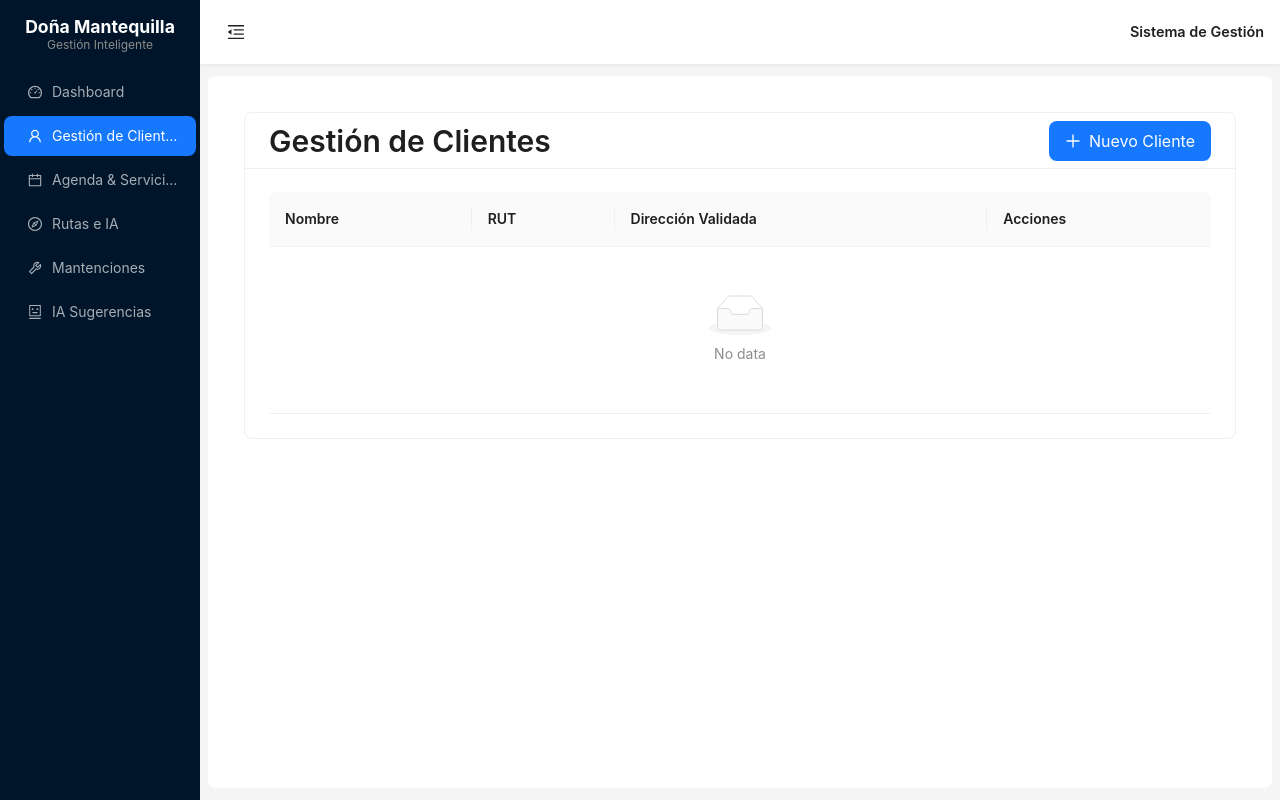
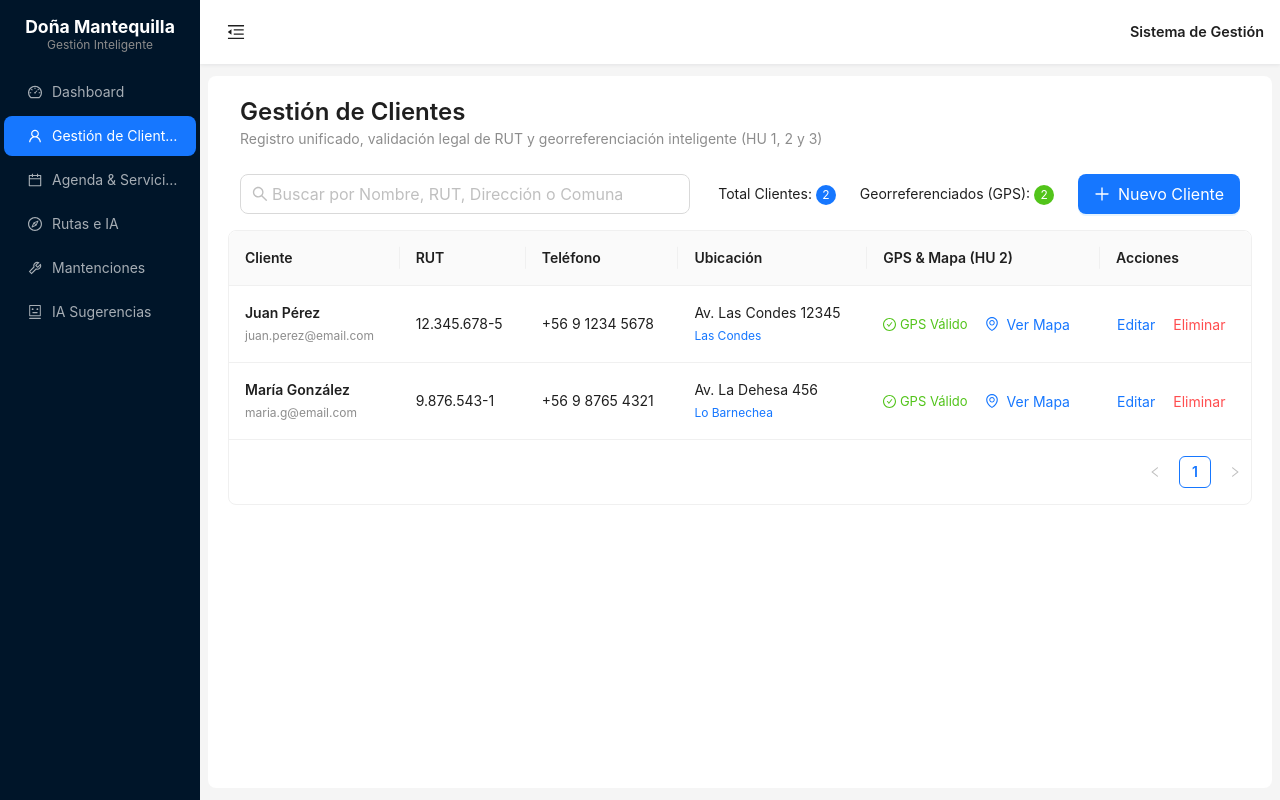
Before and after one commit to antoniofontanilla/Do-a-mantequilla-website, a React (Vite) app: page / in a window 1280 px wide. Built offline with nearby package versions, Linux system fonts and the light colour scheme.

Commit message:
style: restaurar UI original (buscadores, badges y columnas) manteniendo responsive

```diff
--- a/src/pages/clientes/ClientesPage.tsx
+++ b/src/pages/clientes/ClientesPage.tsx
@@ -8,7 +8,9 @@ import {
   Card,
   Space,
   Typography,
-  Tag,
+  Badge,
+  Row,
+  Col,
   Alert,
   AutoComplete,
 } from "antd";
@@ -17,27 +19,58 @@ import {
   EnvironmentOutlined,
   CheckCircleOutlined,
   WarningOutlined,
+  SearchOutlined,
+  UserAddOutlined,
 } from "@ant-design/icons";
 
 const { Title, Text } = Typography;
+const { TextArea } = Input;
 
 interface Cliente {
   id: string;
   nombre: string;
+  email: string;
   rut: string;
+  telefono: string;
   direccion: string;
+  comuna: string;
   lat?: number;
   lng?: number;
 }
 
+// Datos de prueba originales
+const datosIniciales: Cliente[] = [
+  {
+    id: "1",
+    nombre: "Juan Pérez",
+    email: "juan.perez@email.com",
+    rut: "12.345.678-5",
+    telefono: "+56 9 1234 5678",
+    direccion: "Av. Las Condes 12345",
+    comuna: "Las Condes",
+    lat: -33.38,
+    lng: -70.53,
+  },
+  {
+    id: "2",
+    nombre: "María González",
+    email: "maria.g@email.com",
+    rut: "9.876.543-1",
+    telefono: "+56 9 8765 4321",
+    direccion: "Av. La Dehesa 456",
+    comuna: "Lo Barnechea",
+    lat: -33.35,
+    lng: -70.51,
+  },
+];
+
 export const ClientesPage: React.FC = () => {
-  const [clientes, setClientes] = useState<Cliente[]>([]);
+  const [clientes, setClientes] = useState<Cliente[]>(datosIniciales);
   const [isModalOpen, setIsModalOpen] = useState(false);
   const [isMapModalOpen, setIsMapModalOpen] = useState(false);
   const [selectedCliente, setSelectedCliente] = useState<Cliente | null>(null);
   const [form] = Form.useForm();
 
-  // Estado para la validación de dirección
   const [direccionValidada, setDireccionValidada] = useState<boolean | null>(
     null,
   );
@@ -45,8 +78,6 @@ export const ClientesPage: React.FC = () => {
     lat: number;
     lng: number;
   } | null>(null);
-
-  // Opciones simuladas para Autocomplete
   const [options, setOptions] = useState<{ value: string }[]>([]);
 
   const handleSearchDireccion = (searchText: string) => {
@@ -81,13 +112,14 @@ export const ClientesPage: React.FC = () => {
   };
 
   const handleCreate = (values: any) => {
-    if (!direccionValidada) return;
-
     const nuevoCliente: Cliente = {
       id: Date.now().toString(),
       nombre: values.nombre,
+      email: values.email || "",
       rut: values.rut,
+      telefono: values.telefono || "",
       direccion: values.direccion,
+      comuna: values.comuna || "",
       lat: coordenadas?.lat,
       lng: coordenadas?.lng,
     };
@@ -106,9 +138,16 @@ export const ClientesPage: React.FC = () => {
 
   const columns = [
     {
-      title: "Nombre",
-      dataIndex: "nombre",
-      key: "nombre",
+      title: "Cliente",
+      key: "cliente",
+      render: (_: any, record: Cliente) => (
+        <Space direction="vertical" size={0}>
+          <Text strong>{record.nombre}</Text>
+          <Text type="secondary" style={{ fontSize: "12px" }}>
+            {record.email}
+          </Text>
+        </Space>
+      ),
     },
     {
       title: "RUT",
@@ -116,52 +155,103 @@ export const ClientesPage: React.FC = () => {
       key: "rut",
     },
     {
-      title: "Dirección Validada",
-      dataIndex: "direccion",
-      key: "direccion",
-      render: (text: string, record: Cliente) => (
-        <Space direction="vertical" size="small">
-          <Text>{text}</Text>
+      title: "Teléfono",
+      dataIndex: "telefono",
+      key: "telefono",
+    },
+    {
+      title: "Ubicación",
+      key: "ubicacion",
+      render: (_: any, record: Cliente) => (
+        <Space direction="vertical" size={0}>
+          <Text>{record.direccion}</Text>
+          <Text type="secondary" style={{ fontSize: "12px", color: "#1677ff" }}>
+            {record.comuna}
+          </Text>
+        </Space>
+      ),
+    },
+    {
+      title: "GPS & Mapa (HU 2)",
+      key: "gps",
+      render: (_: any, record: Cliente) => (
+        <Space size="middle">
           {record.lat && record.lng && (
-            <Tag color="green" icon={<CheckCircleOutlined />}>
-              GPS: {record.lat}, {record.lng}
-            </Tag>
+            <Text type="success" style={{ fontSize: "13px" }}>
+              <CheckCircleOutlined /> GPS Válido
+            </Text>
           )}
+          <Button
+            type="link"
+            size="small"
+            icon={<EnvironmentOutlined />}
+            onClick={() => verMapa(record)}
+            style={{ padding: 0 }}
+          >
+            Ver Mapa
+          </Button>
         </Space>
       ),
     },
     {
       title: "Acciones",
       key: "acciones",
-      render: (_: any, record: Cliente) => (
-        <Button
-          icon={<EnvironmentOutlined />}
-          type="primary"
-          ghost
-          onClick={() => verMapa(record)}
-        >
-          Ver en Mapa
+      render: () => (
+        <Space size="middle">
+          <Button type="link" size="small" style={{ padding: 0 }}>
+            Editar
           </Button>
+          <Button type="link" size="small" danger style={{ padding: 0 }}>
+            Eliminar
+          </Button>
+        </Space>
       ),
     },
   ];
 
   return (
-    <div style={{ padding: "24px", maxWidth: "1200px", margin: "0 auto" }}>
-      <Card
-        title={
+    <div style={{ padding: "8px", maxWidth: "1200px", margin: "0 auto" }}>
+      {/* CABECERA (TÍTULOS) */}
+      <div style={{ marginBottom: 24, padding: "0 12px" }}>
+        <Title level={3} style={{ margin: 0 }}>
+          Gestión de Clientes
+        </Title>
+        <Text type="secondary">
+          Registro unificado, validación legal de RUT y georreferenciación
+          inteligente (HU 1, 2 y 3)
+        </Text>
+      </div>
+
+      {/* CONTROLES (BÚSQUEDA Y MÉTRICAS) */}
       <div
         style={{
           display: "flex",
           justifyContent: "space-between",
           alignItems: "center",
           flexWrap: "wrap",
-              gap: "16px",
+          gap: 16,
+          marginBottom: 16,
+          padding: "0 12px",
         }}
       >
-            <Title level={2} style={{ margin: 0 }}>
-              Gestión de Clientes
-            </Title>
+        <Input
+          prefix={<SearchOutlined style={{ color: "#bfbfbf" }} />}
+          placeholder="Buscar por Nombre, RUT, Dirección o Comuna"
+          style={{ maxWidth: "450px", width: "100%" }}
+          size="large"
+        />
+
+        <Space size="large" style={{ flexWrap: "wrap" }}>
+          <Text>
+            Total Clientes: <Badge count={clientes.length} color="#1677ff" />
+          </Text>
+          <Text>
+            Georreferenciados (GPS):{" "}
+            <Badge
+              count={clientes.filter((c) => c.lat).length}
+              color="#52c41a"
+            />
+          </Text>
           <Button
             type="primary"
             icon={<PlusOutlined />}
@@ -170,24 +260,29 @@ export const ClientesPage: React.FC = () => {
           >
             Nuevo Cliente
           </Button>
+        </Space>
       </div>
-        }
-      >
-        {/* TABLA CON SCROLL HORIZONTAL SOLO SI ES NECESARIO */}
+
+      <Card styles={{ body: { padding: 0 } }}>
+        {/* TABLA CON SCROLL HORIZONTAL (LA CLAVE DEL RESPONSIVE) */}
         <div style={{ width: "100%", overflowX: "auto" }}>
           <Table
             columns={columns}
             dataSource={clientes}
             rowKey="id"
-            scroll={{ x: "max-content" }}
+            scroll={{ x: 1000 }} // Asegura que la tabla no se aplaste en celulares
             pagination={{ pageSize: 5 }}
           />
         </div>
       </Card>
 
-      {/* MODAL CREAR CLIENTE */}
+      {/* MODAL CREAR CLIENTE RECONSTRUIDO */}
       <Modal
-        title="Agregar Nuevo Cliente"
+        title={
+          <span>
+            <UserAddOutlined /> Registrar Nuevo Cliente
+          </span>
+        }
         open={isModalOpen}
         onCancel={() => {
           setIsModalOpen(false);
@@ -196,7 +291,7 @@ export const ClientesPage: React.FC = () => {
         }}
         footer={null}
         width="90%"
-        style={{ maxWidth: "600px" }}
+        style={{ maxWidth: "700px" }}
         destroyOnClose
       >
         <Form
@@ -208,23 +303,53 @@ export const ClientesPage: React.FC = () => {
           <Form.Item
             name="nombre"
             label="Nombre Completo"
-            rules={[{ required: true, message: "Ingrese el nombre" }]}
+            rules={[{ required: true }]}
           >
-            <Input placeholder="Ej: Juan Pérez" size="large" />
+            <Input placeholder="Ej: Juan Pérez" />
           </Form.Item>
 
           <Form.Item
             name="rut"
-            label="RUT"
-            rules={[{ required: true, message: "Ingrese el RUT" }]}
+            label="RUT (con Módulo 11)"
+            rules={[{ required: true }]}
           >
-            <Input placeholder="Ej: 12.345.678-9" size="large" />
+            <Input placeholder="Ej: 12.345.678-9" />
           </Form.Item>
+
+          <Row gutter={16}>
+            <Col xs={24} md={12}>
+              <Form.Item name="telefono" label="Teléfono">
+                <Input placeholder="Ej: +56 9 1234 5678" />
+              </Form.Item>
+            </Col>
+            <Col xs={24} md={12}>
+              <Form.Item name="email" label="Correo Electrónico">
+                <Input placeholder="Ej: juan.perez@email.com" />
+              </Form.Item>
+            </Col>
+          </Row>
+
+          <Row gutter={16}>
+            <Col xs={24} md={12}>
+              <Form.Item
+                name="region"
+                label="Región"
+                initialValue="Región Metropolitana de Santiago"
+              >
+                <Input disabled />
+              </Form.Item>
+            </Col>
+            <Col xs={24} md={12}>
+              <Form.Item name="comuna" label="Comuna">
+                <Input placeholder="Ej: Las Condes" />
+              </Form.Item>
+            </Col>
+          </Row>
 
           <Form.Item
             name="direccion"
-            label="Dirección"
-            rules={[{ required: true, message: "Ingrese la dirección" }]}
+            label="Dirección de Domicilio (Autocompletado y Validación GPS)"
+            rules={[{ required: true }]}
           >
             <AutoComplete
               options={options}
@@ -232,7 +357,6 @@ export const ClientesPage: React.FC = () => {
               onSelect={handleSelectDireccion}
               onBlur={handleBlurDireccion}
               placeholder="Escribe la dirección..."
-              size="large"
             />
           </Form.Item>
 
@@ -255,6 +379,10 @@ export const ClientesPage: React.FC = () => {
             />
           )}
 
+          <Form.Item name="observaciones" label="Observaciones">
+            <TextArea rows={2} />
+          </Form.Item>
+
           <div
             style={{
               display: "flex",
@@ -263,12 +391,10 @@ export const ClientesPage: React.FC = () => {
               marginTop: "24px",
             }}
           >
-            <Button onClick={() => setIsModalOpen(false)}>Cancelar</Button>
-            <Button
-              type="primary"
-              htmlType="submit"
-              disabled={!direccionValidada}
-            >
+            <Button type="text" onClick={() => setIsModalOpen(false)}>
+              Cancelar
+            </Button>
+            <Button type="primary" htmlType="submit">
               Guardar Cliente
             </Button>
           </div>
```
Lines whose indentation alone changed are shown as unchanged.
